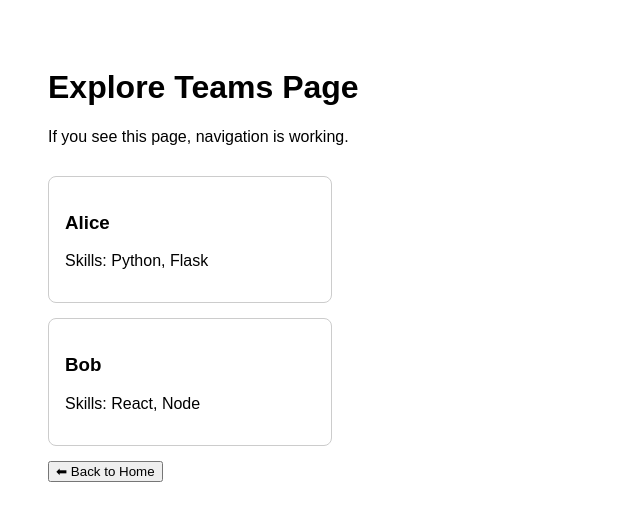
After one commit to devrahulp/HackMate, a Flask app: page /explore in a window 1280 px wide. The commit adds this page. Shown: the top 521 px of the page, without its empty margins (0-640 px from the left). Run offline with Flask 3, Linux system fonts and the light colour scheme.

Commit message:
explore button--m

```diff
--- a/app.py
+++ b/app.py
@@ -1,69 +1,37 @@
 # app.py
-from flask import Flask, render_template, request, jsonify,session
+from flask import Flask, render_template, request, jsonify
 from pymongo import MongoClient
+from bson import ObjectId
+import os
+
+from firebase_admin import auth
 from utils.verify_token import verify_id_token
-import os
-from firebase_admin import auth
-from utils.db import users, requests, notifications
+from utils.db import users, requests as requests_col, notifications as notifications_col
 
+# ---------------- APP CONFIG ----------------
 app = Flask(__name__, template_folder="templates", static_folder="static")
 
-# MongoDB (local)
-mongo_uri = os.environ.get('MONGO_URI', 'mongodb://localhost:27017')
+# ---------------- MONGODB ----------------
+mongo_uri = os.environ.get("MONGO_URI", "mongodb://localhost:27017")
 client = MongoClient(mongo_uri)
-db = client['hackmate_db']
-users_col = db['users']
+db = client["hackmate_db"]
+users_col = db["users"]
 
+# ---------------- HOME ----------------
+@app.route("/")
+def index():
+    return render_template("index.html")
 
+# ---------------- AUTH PAGES ----------------
+@app.route("/signup")
+def signup_page():
+    return render_template("signup.html")
 
-@app.route("/api/notifications")
-def notifications():
-    token = request.headers.get("Authorization")
-    user = auth.verify_id_token(token)
+@app.route("/login")
+def login_page():
+    return render_template("login.html")
 
-    notes = notifications.find({"uid": user["uid"]})
-    return jsonify(list(notes))
-@app.route("/requests")
-def requests_page():
-    return render_template("requests.html")
-@app.route("/api/suggestions")
-def suggestions():
-    token = request.headers.get("Authorization")
-    user = auth.verify_id_token(token)
-
-    profiles = users.find({"uid": {"$ne": user["uid"]}})
-    return jsonify(list(profiles))
-
-
-
-@app.route("/api/save-profile", methods=["POST"])
-def save_profile():
-    token = request.headers.get("Authorization")
-    user = verify_firebase_token(token)
-
-    data = request.json
-    data["uid"] = user["uid"]
-    data["email"] = user["email"]
-
-    users.update_one(
-        {"uid": user["uid"]},
-        {"$set": data},
-        upsert=True
-    )
-
-    return jsonify({"status": "success"})
-@app.route('/')
-def index():
-    return render_template('index.html')
-
-@app.route('/signup')
-def signup_page():
-    return render_template('signup.html')
-
-@app.route('/login')
-def login_page():
-    return render_template('login.html')
-
+# ---------------- DASHBOARD ----------------
 @app.route("/dashboard")
 def dashboard():
     return render_template("dashboard.html")
@@ -71,10 +39,6 @@ def dashboard():
 @app.route("/edit-profile")
 def edit_profile():
     return render_template("edit_profile.html")
-
-@app.route("/signup")
-def signup():
-    return "Signup Page"
 
 @app.route("/profile")
 def profile():
@@ -88,46 +52,122 @@ def matches():
 def chat():
     return render_template("chat.html")
 
+@app.route("/explore")
+def explore():
+    return render_template("explore.html")
 
-@app.route('/api/save_user', methods=['POST'])
+@app.route("/requests")
+def requests_page():
+    return render_template("requests.html")
+
+# ---------------- API: SAVE USER (Firebase) ----------------
+@app.route("/api/save_user", methods=["POST"])
 def save_user():
-    auth_header = request.headers.get('Authorization', None)
+    auth_header = request.headers.get("Authorization")
     if not auth_header:
-        return jsonify({'error': 'Missing Authorization header'}), 401
+        return jsonify({"error": "Missing Authorization header"}), 401
+
     parts = auth_header.split()
-    if parts[0].lower() != 'bearer' or len(parts) != 2:
-        return jsonify({'error': 'Invalid Authorization header'}), 401
+    if parts[0].lower() != "bearer" or len(parts) != 2:
+        return jsonify({"error": "Invalid Authorization header"}), 401
+
     id_token = parts[1]
-    try:
-        decoded = verify_id_token(id_token)
-    except Exception as e:
-        return jsonify({'error': 'Invalid token', 'message': str(e)}), 401
+    decoded = verify_id_token(id_token)
 
-    uid = decoded.get('uid')
+    uid = decoded.get("uid")
     data = request.json or {}
-    email = data.get('email')
-    displayName = data.get('displayName')
 
-    # Upsert user (avoid duplicates)
     users_col.update_one(
-        {'uid': uid},
-        {'$set': {'uid': uid, 'email': email, 'name': displayName}},
-        upsert=True
+        {"uid": uid},
+        {
+            "$set": {
+                "uid": uid,
+                "email": data.get("email"),
+                "name": data.get("displayName"),
+            }
+        },
+        upsert=True,
     )
-    return jsonify({'ok': True, 'uid': uid})
 
+    return jsonify({"ok": True, "uid": uid})
+
+# ---------------- API: SAVE PROFILE ----------------
+@app.route("/api/save-profile", methods=["POST"])
+def save_profile():
+    token = request.headers.get("Authorization")
+    user = verify_id_token(token)
+
+    data = request.json or {}
+    data["uid"] = user["uid"]
+    data["email"] = user.get("email")
+
+    users_col.update_one(
+        {"uid": user["uid"]},
+        {"$set": data},
+        upsert=True,
+    )
+
+    return jsonify({"status": "success"})
+
+# ---------------- API: GET LOGGED-IN PROFILE ----------------
 @app.route("/api/profile")
 def get_profile():
     token = request.headers.get("Authorization")
-    user = verify_firebase_token(token)
+    user = verify_id_token(token)
 
-    profile = users.find_one(
+    profile = users_col.find_one(
         {"uid": user["uid"]},
-        {"_id": 0}  # remove Mongo _id
+        {"_id": 0},
     )
 
     return jsonify(profile or {})
 
-if __name__ == '__main__':
-    # For development only
-    app.run(debug=True, host='0.0.0.0', port=5000)
+# ---------------- API: GET PROFILES (HOMEPAGE) ----------------
+@app.route("/api/profiles")
+def get_profiles():
+    cursor = users_col.find(
+        {},
+        {
+            "_id": 1,
+            "name": 1,
+            "college": 1,
+            "skills": 1,
+            "profile_pic": 1,
+        },
+    ).limit(10)
+
+    profiles = []
+    for user in cursor:
+        profiles.append(
+            {
+                "id": str(user["_id"]),
+                "name": user.get("name", "Anonymous"),
+                "college": user.get("college", "N/A"),
+                "skills": user.get("skills", []),
+                "profile_pic": user.get("profile_pic", ""),
+            }
+        )
+
+    return jsonify(profiles)
+
+# ---------------- API: SUGGESTIONS ----------------
+@app.route("/api/suggestions")
+def suggestions():
+    token = request.headers.get("Authorization")
+    user = auth.verify_id_token(token)
+
+    profiles = users_col.find({"uid": {"$ne": user["uid"]}}, {"_id": 0})
+    return jsonify(list(profiles))
+
+# ---------------- API: NOTIFICATIONS ----------------
+@app.route("/api/notifications")
+def get_notifications():
+    token = request.headers.get("Authorization")
+    user = auth.verify_id_token(token)
+
+    notes = notifications_col.find({"uid": user["uid"]}, {"_id": 0})
+    return jsonify(list(notes))
+
+# ---------------- RUN SERVER ----------------
+if __name__ == "__main__":
+    app.run(debug=True, host="0.0.0.0", port=5000)
--- /dev/null
+++ b/static/css/explore.css
@@ -0,0 +1,30 @@
+body {
+    font-family: Arial, sans-serif;
+    padding: 40px;
+}
+
+.explore-btn {
+    padding: 12px 24px;
+    border: 2px solid #333;
+    text-decoration: none;
+    color: #333;
+    border-radius: 6px;
+    font-weight: bold;
+}
+
+.explore-btn:hover {
+    background: #333;
+    color: white;
+}
+
+#profilesContainer {
+    margin-top: 30px;
+}
+
+.profile-card {
+    border: 1px solid #ccc;
+    padding: 16px;
+    width: 250px;
+    border-radius: 8px;
+    margin-bottom: 15px;
+}
--- /dev/null
+++ b/static/js/explore.js
@@ -0,0 +1,23 @@
+console.log("Explore JS loaded");
+
+const container = document.getElementById("profilesContainer");
+
+// TEMP hardcoded profiles
+const demoProfiles = [
+    { name: "Alice", skills: "Python, Flask" },
+    { name: "Bob", skills: "React, Node" }
+];
+
+demoProfiles.forEach(user => {
+    const card = document.createElement("div");
+    card.className = "profile-card";
+    card.innerHTML = `
+        <h3>${user.name}</h3>
+        <p>Skills: ${user.skills}</p>
+    `;
+    container.appendChild(card);
+});
+
+document.getElementById("backBtn").onclick = () => {
+    window.location.href = "/";
+};
--- /dev/null
+++ b/templates/explore.html
@@ -0,0 +1,19 @@
+<!DOCTYPE html>
+<html lang="en">
+<head>
+    <meta charset="UTF-8">
+    <title>Explore Teams</title>
+    <link rel="stylesheet" href="/static/css/explore.css">
+</head>
+<body>
+
+    <h1>Explore Teams Page</h1>
+    <p>If you see this page, navigation is working.</p>
+
+    <div id="profilesContainer"></div>
+
+    <button id="backBtn">⬅ Back to Home</button>
+
+    <script src="/static/js/explore.js"></script>
+</body>
+</html>
--- a/templates/index.html
+++ b/templates/index.html
@@ -18,6 +18,7 @@
         <a href="#community">Community</a>
         <a href="/login" class="btn-outline">Login</a>
         <a href="/signup" class="btn-primary">Sign Up</a>
+
     </nav>
 </header>
 
@@ -31,7 +32,7 @@
         </p>
         <div class="hero-buttons">
             <a href="/signup" class="btn-primary">Get Started</a>
-            <a href="#" class="btn-outline">Explore Teams</a>
+            <a href="/explore" class="btn-primary">Explore Teams</a>
         </div>
     </div>
     <div class="hero-image">
```
